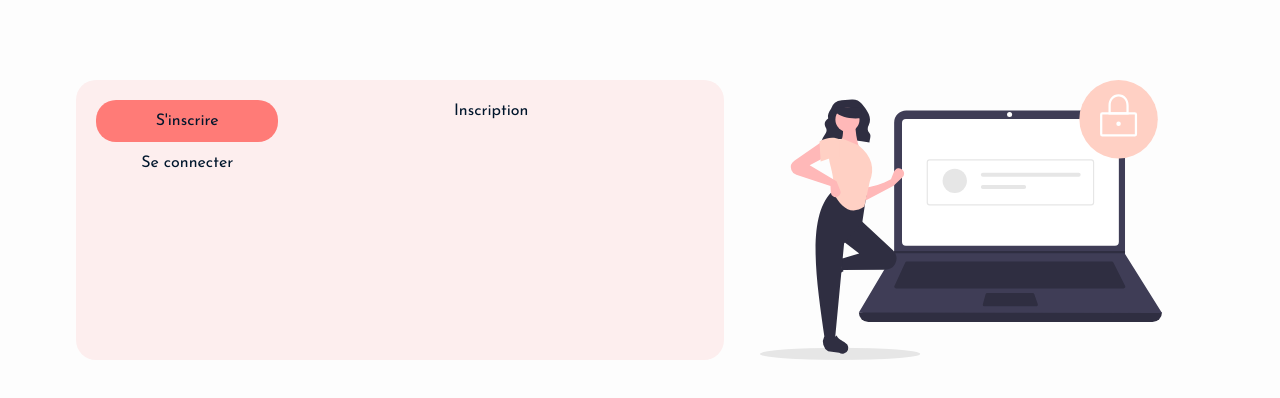
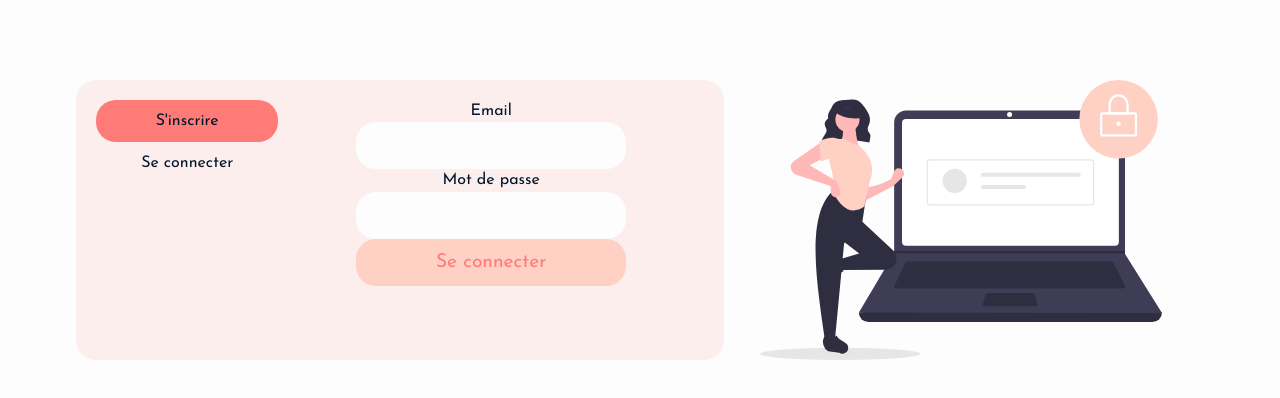
Before and after one commit to Sushib08/Mern-project, a React (Create React App) app in the folder client/: page /profil in a window 1280 px wide. Shown: the top 398 px of the page. Built offline with nearby package versions, Linux system fonts and the light colour scheme.

Commit message:
create SignUpform

```diff
--- a/client/src/components/Log/SignUpForm.js
+++ b/client/src/components/Log/SignUpForm.js
@@ -1,10 +1,37 @@
-import React from "react";
+import React, { useState } from "react";
 
 function SignUpForm() {
+  const [email, setEmail] = useState("");
+  const [password, setPassword] = useState("");
+
+  const handleLogin = (e) => {};
+
   return (
-    <div> Inscription
-    </div>
+    <form action="" onSubmit={handleLogin} id="sign-up-form">
+      <label htmlFor="email">Email</label>
+      <br />
+      <input
+        type="text"
+        name="email"
+        id="email"
+        onChange={(e) => setEmail(e.target.value)}
+        value={email}
+      />
+      <br />
+      <label htmlFor="password">Mot de passe</label>
+      <br/>
+      <input
+        type="password"
+        name="password"
+        id="password"
+        onChange={(e) => setPassword(e.target.value)}
+        value={password}
+      />
+      <input type="submit" value="Se connecter" />
+            <br/>
+    </form>
   );
 }
 
 export default SignUpForm;
+//1:01
```
